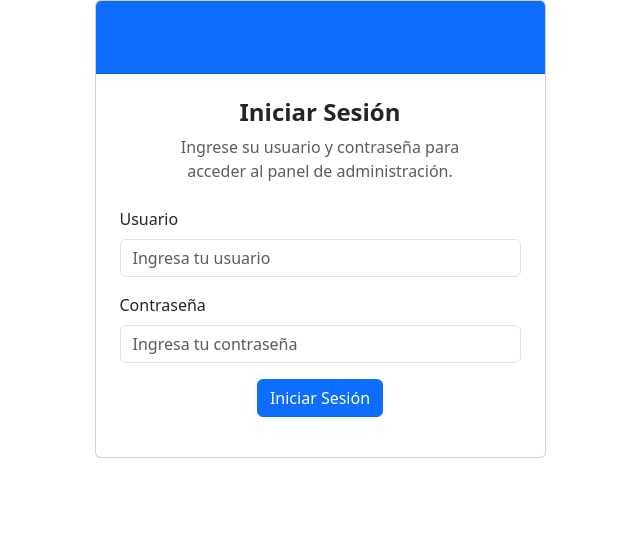
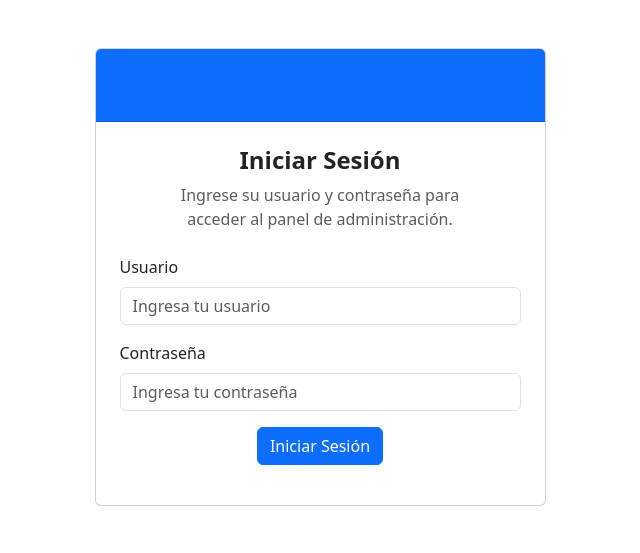
Before and after one commit to BrianVdeV/django-oidc, a Django app: page / in a window 1280 px wide. Shown: the top 553 px of the page, without its empty margins (320-960 px from the left). Run offline with Django 5.2, Linux system fonts and the light colour scheme.

Commit message:
muchas cosas mas

```diff
--- a/templates/login.html
+++ b/templates/login.html
@@ -12,6 +12,7 @@
     />
   </head>
   <body>
+    <div class="pt-2 pt-sm-5 pb-4 pb-sm-5 position-relative">
       <div class="container">
         <div class="row justify-content-center">
           <div class="col-xxl-4 col-lg-5">
@@ -56,6 +57,7 @@
         </div>
         <!-- end row -->
       </div>
+    </div>
     <script
       src="https://cdn.jsdelivr.net/npm/bootstrap@5.3.8/dist/js/bootstrap.bundle.min.js"
       integrity="sha384-FKyoEForCGlyvwx9Hj09JcYn3nv7wiPVlz7YYwJrWVcXK/BmnVDxM+D2scQbITxI"
```
Also changed, not shown: README.md. Lines whose indentation alone changed are shown as unchanged.
